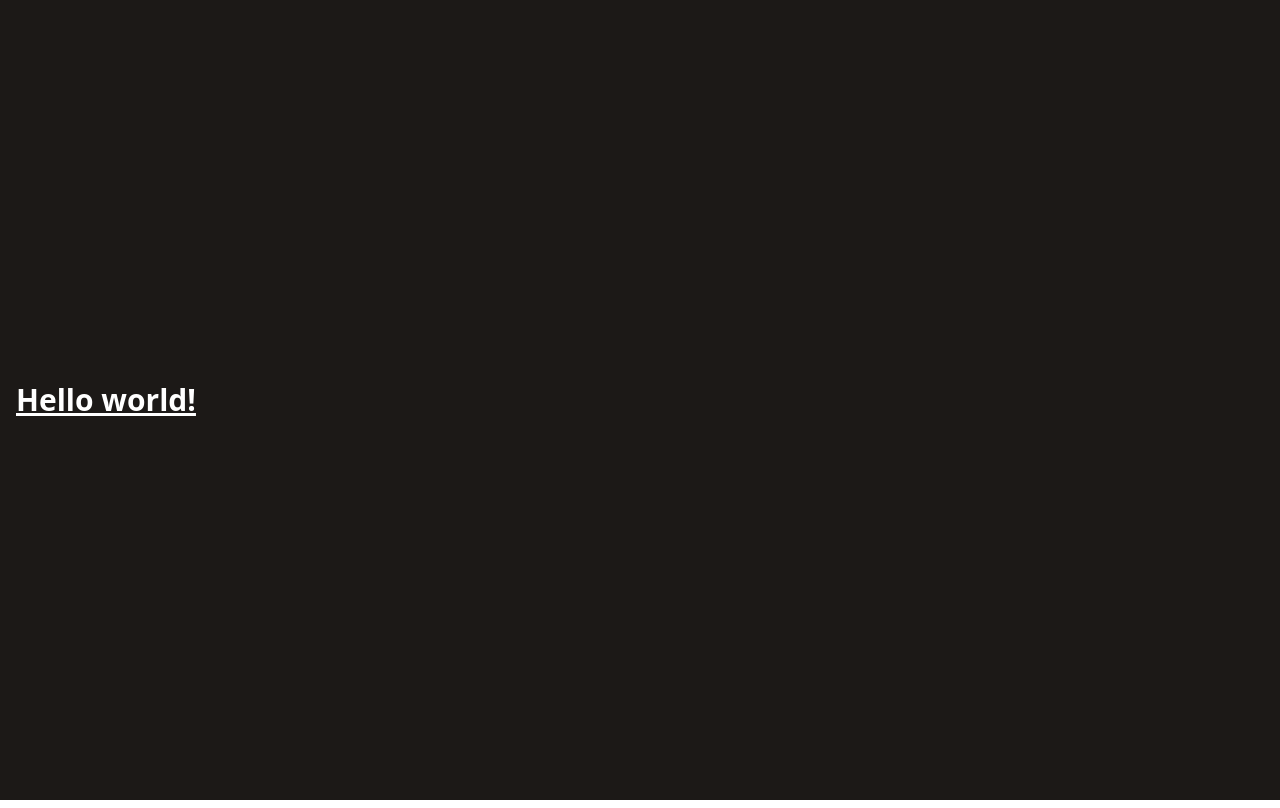
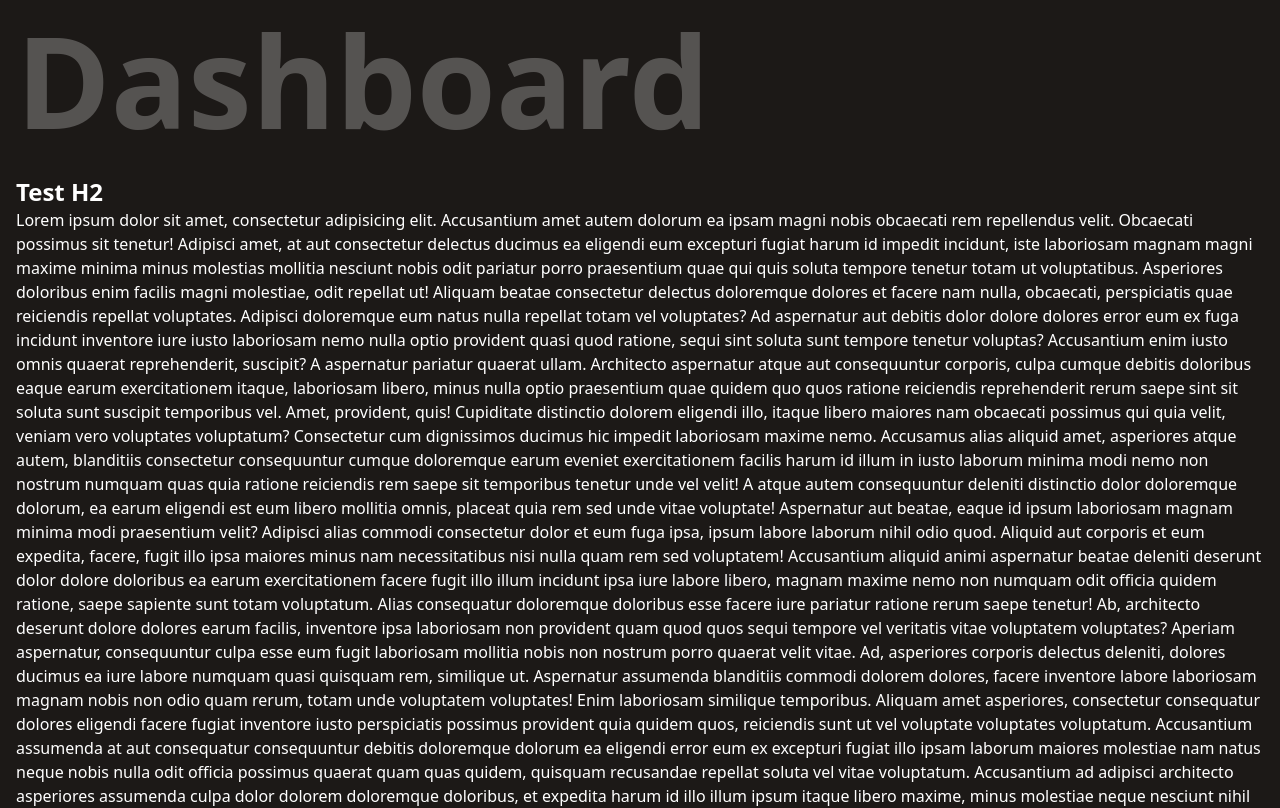
Before and after one commit to mbishram/jwt-local-variable-attacks, a Next.js app: page / in a window 1280 px wide. Shown: the top 808 px of the page. Built offline with nearby package versions, Linux system fonts and the light colour scheme.

Commit message:
Add typography component and change main layout

```diff
--- a/src/components/layouts/MainLayout.tsx
+++ b/src/components/layouts/MainLayout.tsx
@@ -1,21 +1,33 @@
 import { HTMLProps } from "react";
 import clsx from "clsx";
 import { Container } from "@/components/ui/Container";
+import { Typography } from "@/components/ui/Typography";
+import { getPageTitle } from "@/utils/page-utils";
+import Head from "next/head";
+
+export type MainLayoutProps = Omit<HTMLProps<HTMLDivElement>, "title"> & {
+  title?: string;
+};
 
 export function MainLayout({
   children,
   className,
+  title = "",
   ...props
-}: HTMLProps<HTMLDivElement>) {
+}: MainLayoutProps) {
   return (
-    <div
-      className={clsx(
-        "bg-stone-900 min-h-screen text-white grid content-center",
-        className
-      )}
-      {...props}
-    >
-      <Container>{children}</Container>
+    <div className={clsx("bg-stone-900 text-white", className)} {...props}>
+      <Head>
+        <title>{getPageTitle(title)}</title>
+      </Head>
+      <Container className="flex flex-col h-full min-h-screen">
+        <nav className="py-4">
+          <Typography variant="h1" className="opacity-25 break-all">
+            {title}
+          </Typography>
+        </nav>
+        <section className="flex-grow py-4">{children}</section>
+      </Container>
     </div>
   );
 }
--- /dev/null
+++ b/src/components/ui/Typography.tsx
@@ -0,0 +1,29 @@
+import { HTMLProps } from "react";
+import clsx from "clsx";
+
+export type TypographyVariant = "h1" | "h2" | "p" | "subtext";
+export type TypographyProps = HTMLProps<HTMLParagraphElement> & {
+  variant?: TypographyVariant;
+};
+
+export function Typography({
+  children,
+  variant = "p",
+  className,
+  ...props
+}: TypographyProps) {
+  const getElementProps = (elementClass: string = "") => ({
+    className: clsx(elementClass, className),
+    ...props,
+  });
+  switch (variant) {
+    case "h1":
+      return <h1 {...getElementProps("font-bold text-9xl")}>{children}</h1>;
+    case "h2":
+      return <h2 {...getElementProps("font-bold text-2xl")}>{children}</h2>;
+    case "p":
+      return <p {...getElementProps()}>{children}</p>;
+    case "subtext":
+      return <p {...getElementProps("text-gray-400")}>{children}</p>;
+  }
+}
--- a/src/pages/index.tsx
+++ b/src/pages/index.tsx
@@ -1,14 +1,121 @@
 import type { NextPage } from "next";
 import { MainLayout } from "@/components/layouts/MainLayout";
-import Head from "next/head";
+import { Typography } from "@/components/ui/Typography";
 
 const Home: NextPage = () => {
   return (
-    <MainLayout>
-      <Head>
-        <title>Dashboard - {process.env.NEXT_PUBLIC_APP_NAME}</title>
-      </Head>
-      <h1 className="text-3xl font-bold underline">Hello world!</h1>
+    <MainLayout title="Dashboard">
+      <Typography variant="h2">Test H2</Typography>
+      <Typography variant="p">
+        Lorem ipsum dolor sit amet, consectetur adipisicing elit. Accusantium
+        amet autem dolorum ea ipsam magni nobis obcaecati rem repellendus velit.
+        Obcaecati possimus sit tenetur! Adipisci amet, at aut consectetur
+        delectus ducimus ea eligendi eum excepturi fugiat harum id impedit
+        incidunt, iste laboriosam magnam magni maxime minima minus molestias
+        mollitia nesciunt nobis odit pariatur porro praesentium quae qui quis
+        soluta tempore tenetur totam ut voluptatibus. Asperiores doloribus enim
+        facilis magni molestiae, odit repellat ut! Aliquam beatae consectetur
+        delectus doloremque dolores et facere nam nulla, obcaecati, perspiciatis
+        quae reiciendis repellat voluptates. Adipisci doloremque eum natus nulla
+        repellat totam vel voluptates? Ad aspernatur aut debitis dolor dolore
+        dolores error eum ex fuga incidunt inventore iure iusto laboriosam nemo
+        nulla optio provident quasi quod ratione, sequi sint soluta sunt tempore
+        tenetur voluptas? Accusantium enim iusto omnis quaerat reprehenderit,
+        suscipit? A aspernatur pariatur quaerat ullam. Architecto aspernatur
+        atque aut consequuntur corporis, culpa cumque debitis doloribus eaque
+        earum exercitationem itaque, laboriosam libero, minus nulla optio
+        praesentium quae quidem quo quos ratione reiciendis reprehenderit rerum
+        saepe sint sit soluta sunt suscipit temporibus vel. Amet, provident,
+        quis! Cupiditate distinctio dolorem eligendi illo, itaque libero maiores
+        nam obcaecati possimus qui quia velit, veniam vero voluptates
+        voluptatum? Consectetur cum dignissimos ducimus hic impedit laboriosam
+        maxime nemo. Accusamus alias aliquid amet, asperiores atque autem,
+        blanditiis consectetur consequuntur cumque doloremque earum eveniet
+        exercitationem facilis harum id illum in iusto laborum minima modi nemo
+        non nostrum numquam quas quia ratione reiciendis rem saepe sit
+        temporibus tenetur unde vel velit! A atque autem consequuntur deleniti
+        distinctio dolor doloremque dolorum, ea earum eligendi est eum libero
+        mollitia omnis, placeat quia rem sed unde vitae voluptate! Aspernatur
+        aut beatae, eaque id ipsum laboriosam magnam minima modi praesentium
+        velit? Adipisci alias commodi consectetur dolor et eum fuga ipsa, ipsum
+        labore laborum nihil odio quod. Aliquid aut corporis et eum expedita,
+        facere, fugit illo ipsa maiores minus nam necessitatibus nisi nulla quam
+        rem sed voluptatem! Accusantium aliquid animi aspernatur beatae deleniti
+        deserunt dolor dolore doloribus ea earum exercitationem facere fugit
+        illo illum incidunt ipsa iure labore libero, magnam maxime nemo non
+        numquam odit officia quidem ratione, saepe sapiente sunt totam
+        voluptatum. Alias consequatur doloremque doloribus esse facere iure
+        pariatur ratione rerum saepe tenetur! Ab, architecto deserunt dolore
+        dolores earum facilis, inventore ipsa laboriosam non provident quam quod
+        quos sequi tempore vel veritatis vitae voluptatem voluptates? Aperiam
+        aspernatur, consequuntur culpa esse eum fugit laboriosam mollitia nobis
+        non nostrum porro quaerat velit vitae. Ad, asperiores corporis delectus
+        deleniti, dolores ducimus ea iure labore numquam quasi quisquam rem,
+        similique ut. Aspernatur assumenda blanditiis commodi dolorem dolores,
+        facere inventore labore laboriosam magnam nobis non odio quam rerum,
+        totam unde voluptatem voluptates! Enim laboriosam similique temporibus.
+        Aliquam amet asperiores, consectetur consequatur dolores eligendi facere
+        fugiat inventore iusto perspiciatis possimus provident quia quidem quos,
+        reiciendis sunt ut vel voluptate voluptates voluptatum. Accusantium
+        assumenda at aut consequatur consequuntur debitis doloremque dolorum ea
+        eligendi error eum ex excepturi fugiat illo ipsam laborum maiores
+        molestiae nam natus neque nobis nulla odit officia possimus quaerat quam
+        quas quidem, quisquam recusandae repellat soluta vel vitae voluptatum.
+        Accusantium ad adipisci architecto asperiores assumenda culpa dolor
+        dolorem doloremque doloribus, et expedita harum id illo illum ipsum
+        itaque libero maxime, minus molestiae neque nesciunt nihil nostrum odit
+        omnis provident quisquam ratione rem repellat sit tempora totam veniam
+        voluptas, voluptatem! A accusamus aspernatur et ex laboriosam maiores
+        molestiae molestias rem ut vel? Aspernatur cumque deleniti eius eligendi
+        in modi praesentium. Ad delectus deserunt, doloremque excepturi in
+        possimus quis sed! Accusantium, aliquam aliquid architecto consectetur
+        consequuntur dolor eius esse facere fuga itaque magni molestiae
+        molestias odit provident quidem quisquam ratione reiciendis saepe
+        similique suscipit unde voluptas voluptatem voluptatibus! Aliquam
+        consectetur dolor dolorum est et excepturi facere incidunt maxime modi?
+        Ab alias assumenda consequuntur, esse ex fuga impedit in iste iure
+        labore minima modi nihil officia quod veniam! Atque commodi cupiditate,
+        esse, ex id impedit laboriosam mollitia, nobis officia quo recusandae
+        repellat repellendus repudiandae soluta vel! Accusamus asperiores at
+        esse et excepturi facilis hic inventore ipsam ipsum laudantium maiores
+        nisi nulla, odio omnis pariatur possimus quos ratione, reiciendis
+        reprehenderit repudiandae sapiente tempora velit, voluptate! A aliquam
+        assumenda atque aut eaque error eum excepturi hic, iste necessitatibus
+        neque numquam perferendis praesentium provident quo rem repellat
+        reprehenderit saepe ut, velit? Beatae deleniti dignissimos doloribus
+        dolorum, fuga, fugit incidunt ipsa labore porro, quisquam recusandae
+        suscipit tempore veniam! Accusantium amet aperiam beatae consequuntur
+        distinctio, dolorum enim ex exercitationem fuga fugit hic iure libero
+        magni minima molestiae nesciunt obcaecati odio perspiciatis porro
+        provident quam quas sequi sint sit totam ullam unde velit! Ad delectus
+        deleniti ea, error recusandae tenetur. Aperiam dignissimos ducimus fugit
+        impedit, ipsa iure laboriosam laborum minus nostrum quam quidem quod
+        tempore unde. Alias amet deserunt doloremque dolores eos esse ipsa
+        pariatur qui voluptates? Accusamus accusantium ad, aliquid asperiores
+        blanditiis dolor eaque eum expedita incidunt iure laudantium mollitia
+        nihil numquam omnis quaerat qui tempore tenetur unde velit vero. Animi
+        architecto autem, ducimus earum eius eligendi impedit ipsa laborum
+        maxime nam natus non numquam officia omnis perspiciatis quasi quibusdam
+        quo reiciendis, repellendus rerum sed similique tempore voluptatem.
+        Accusantium consequuntur corporis ea eius fuga iure iusto labore, magni,
+        maiores maxime minima nemo temporibus vero. Accusamus, debitis dolores
+        eligendi eum excepturi illum in ipsum modi molestias mollitia nisi
+        obcaecati perferendis quia quisquam quo repellendus, sunt voluptas,
+        voluptates voluptatibus voluptatum. Ab aliquid architecto asperiores at
+        consectetur consequatur distinctio earum eos inventore ipsam minus optio
+        quis quisquam quo, quod sit, veniam! A atque, autem dicta dignissimos,
+        et harum in magnam necessitatibus nemo nisi officiis quo quos rerum
+        sapiente suscipit temporibus vitae! Animi aperiam at debitis delectus
+        dolor et eum expedita facere in modi nobis, odit praesentium provident
+        quas quo repudiandae sed sunt? Accusamus adipisci animi, corporis
+        deserunt dicta doloribus ducimus eos eum excepturi expedita, explicabo
+        fuga harum id iure minus, necessitatibus nemo quas reprehenderit rerum
+        sint suscipit ullam vitae voluptatem. Accusamus atque, aut beatae
+        consectetur corporis culpa dignissimos distinctio dolorem earum eius
+        error facere fuga laborum, libero mollitia necessitatibus nesciunt
+        officiis placeat provident quidem ratione, reiciendis reprehenderit
+        repudiandae saepe sit ullam unde veritatis.
+      </Typography>
     </MainLayout>
   );
 };
--- /dev/null
+++ b/src/utils/page-utils.ts
@@ -0,0 +1,5 @@
+export function getPageTitle(pageName?: string) {
+  return (
+    (pageName ? `${pageName} - ` : "") + process.env.NEXT_PUBLIC_APP_NAME || ""
+  );
+}
```
